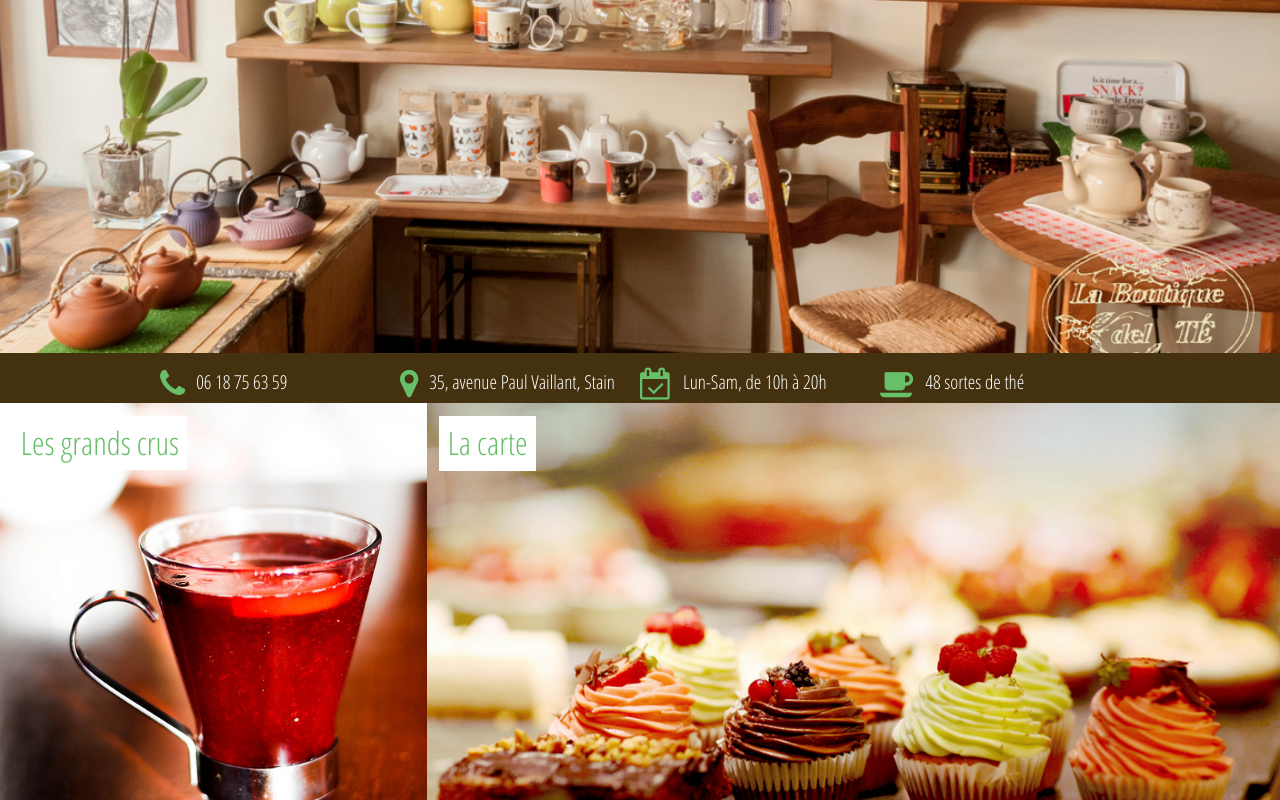
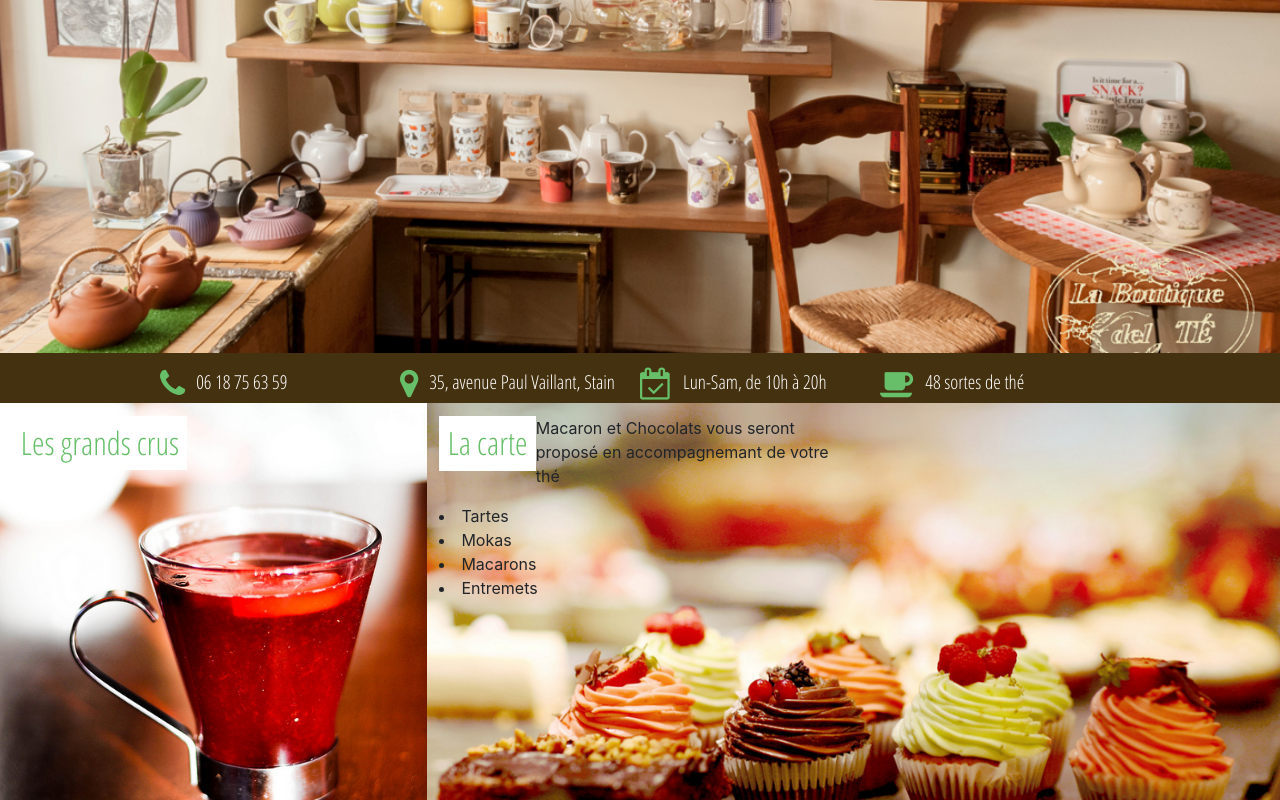
Before and after one commit to kalgar92/htl, a plain HTML site: page index.html in a window 1280 px wide. Shown: the part 397-1197 px from the top of the page. Drawn offline with nearby package versions, Linux system fonts and the light colour scheme; a script that the page names is missing.

Commit message:
ajout-txt

```diff
--- a/index.html
+++ b/index.html
@@ -81,6 +81,11 @@
                         <div class="row row-fullwidth">
                             <div class="col-50">
                                 <h2>La carte</h2>
+									<p>Macaron et Chocolats vous seront proposé en accompagnemant de votre thé</p>
+										<li>Tartes</li>
+										<li>Mokas</li>
+										<li>Macarons</li>
+										<li>Entremets</li>
                             </div>
                             <div class="col-50">
 
```
